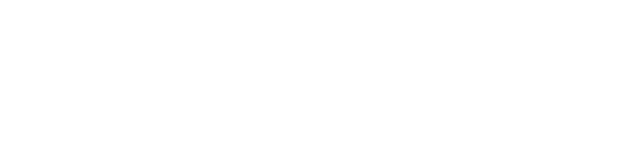
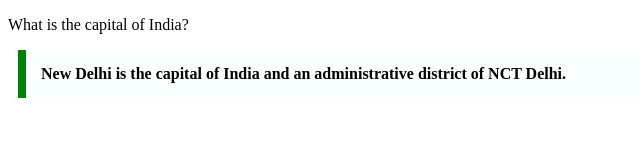
Before and after one commit to acciojob/trivia-misterKumar, a website: page main.html in a window 1280 px wide. Shown: the whole page, without its empty margins (0-640 px from the left). Drawn offline with Linux system fonts and the light colour scheme.

Commit message:
created a submission

```diff
--- a/main.html
+++ b/main.html
@@ -8,6 +8,12 @@
 
 <body>
 	<!-- the entire body must be written by student -->
+	<main>
+		<p>What is the capital of India?</p>
+		<blockquote cite="https://en.wikipedia.org/wiki/New_Delhi">
+		  New Delhi is the capital of India and an administrative district of NCT Delhi.
+		</blockquote>
+	</main>
     <script type="text/javascript" src="./script.js">
 </script>
 
--- a/styles.css
+++ b/styles.css
@@ -1,2 +1,10 @@
 
 /* Your CSS Code here. */
+ blockquote {
+    max-width: 600px;
+    margin: 10px;
+    padding: 15px;
+    border-left: 8px solid green;
+    background-color: #f8fffe;
+    font-weight: bold;
+  }
```
